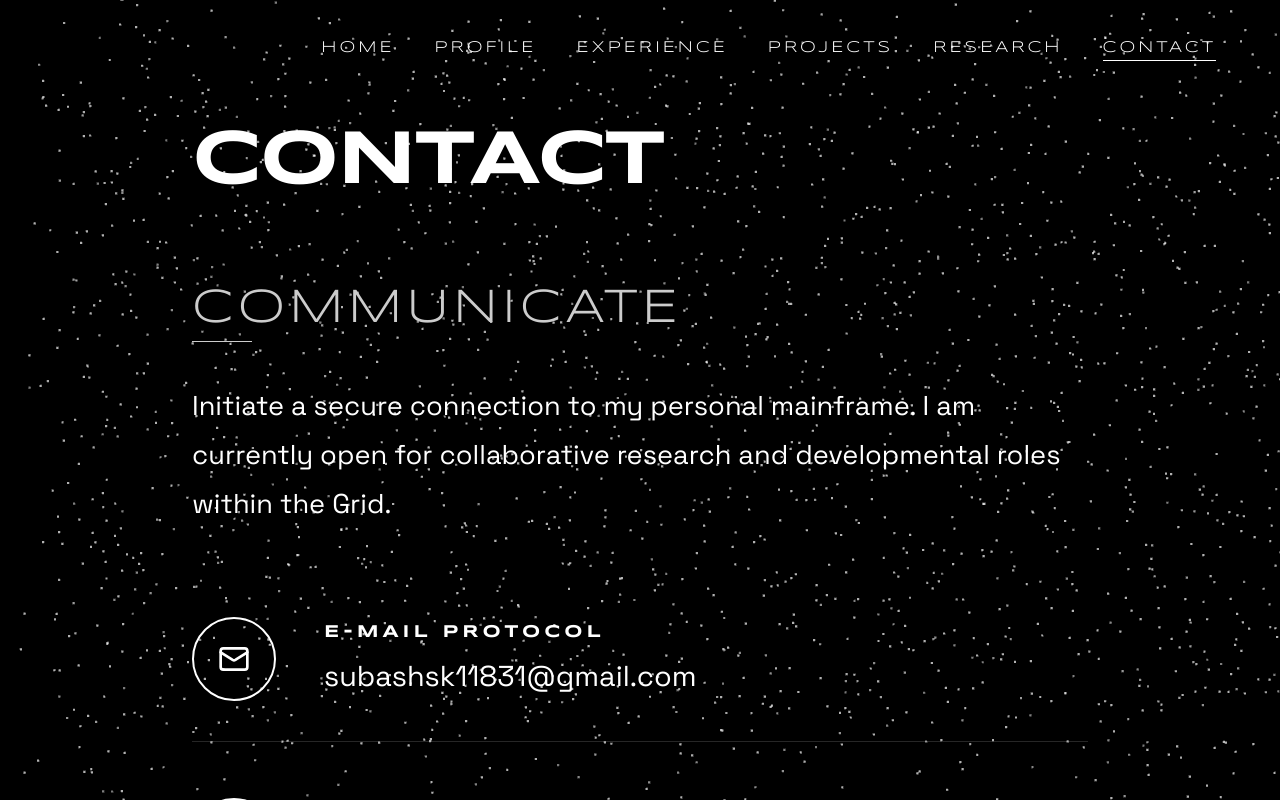
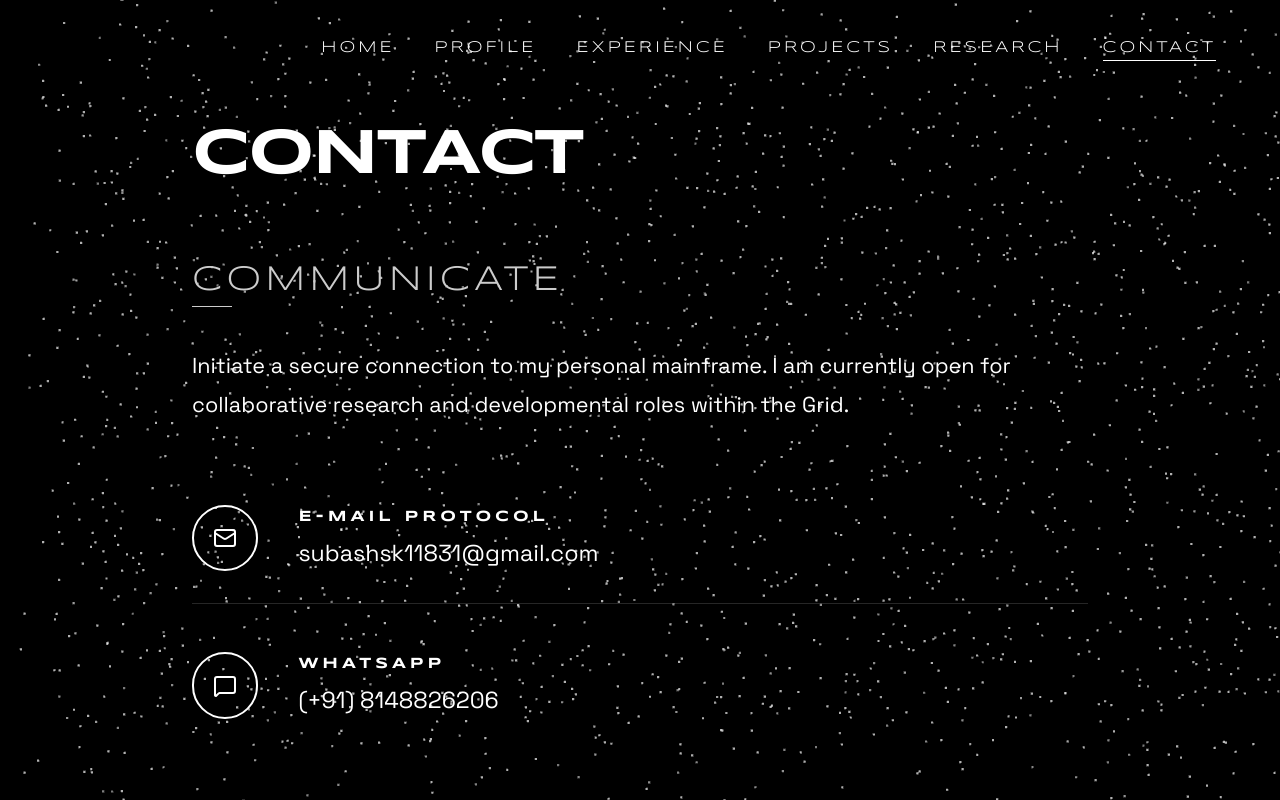
Before and after one commit to SubashSK777/Portfolio, a React (Vite) app: page /#/contact in a window 1280 px wide. Built offline with nearby package versions, Linux system fonts and the light colour scheme.

Commit message:
UX: Balanced typography - Reduced global heading/title sizes slightly, while significantly boosting Research section legibility and author prominence.

```diff
--- a/src/index.css
+++ b/src/index.css
@@ -170,17 +170,17 @@ ul {
 h1.display-title {
   font-family: var(--font-display);
   font-weight: 700;
-  font-size: clamp(3rem, 6vw, 5.5rem);
+  font-size: clamp(2.5rem, 5vw, 4.5rem);
   text-transform: uppercase;
   line-height: 1.1;
-  margin-bottom: 2.5rem;
+  margin-bottom: 2rem;
   letter-spacing: -2px;
 }
 
 h2.section-title {
   font-family: var(--font-display);
   font-weight: 400;
-  font-size: 3rem;
+  font-size: 2.2rem;
   text-transform: uppercase;
   letter-spacing: 4px;
   color: var(--text-muted);
@@ -194,18 +194,18 @@ h2.section-title::after {
   bottom: -0.5rem;
   /* Lifted up cleanly to sit between Title and Text */
   left: 0;
-  width: 60px;
+  width: 40px;
   height: 1px;
   background: var(--text-muted);
 }
 
 p.body-text {
-  font-size: 1.7rem;
+  font-size: 1.35rem;
   line-height: 1.8;
   color: var(--text-main);
   font-weight: 400;
   /* Made slightly less bold */
-  max-width: 1200px;
+  max-width: 1000px;
 }
 
 /* --- Navigation --- */
--- a/src/pages/About.jsx
+++ b/src/pages/About.jsx
@@ -42,13 +42,13 @@ const About = () => {
                         <h2 className="section-title">Technical Expertise</h2>
                         <div style={{ display: 'flex', gap: '3rem', flexWrap: 'wrap' }}>
                             <div>
-                                <strong style={{ color: '#fff', fontSize: '1.2rem', textTransform: 'uppercase', display: 'block', marginBottom: '1.5rem' }}>Languages</strong>
-                                <div style={{ display: 'flex', gap: '2.5rem', alignItems: 'center' }}>
-                                    <div style={{ display: 'flex', alignItems: 'center', gap: '0.8rem' }}>
-                                        <Terminal size={28} color="var(--text-main)" /> <span className="body-text" style={{ fontSize: '1.4rem', color: '#fff' }}>Python</span>
+                                <strong style={{ color: '#fff', fontSize: '1.1rem', textTransform: 'uppercase', display: 'block', marginBottom: '1.2rem' }}>Languages</strong>
+                                <div style={{ display: 'flex', gap: '2rem', alignItems: 'center' }}>
+                                    <div style={{ display: 'flex', alignItems: 'center', gap: '0.7rem' }}>
+                                        <Terminal size={24} color="var(--text-main)" /> <span className="body-text" style={{ fontSize: '1.3rem', color: '#fff' }}>Python</span>
                                     </div>
-                                    <div style={{ display: 'flex', alignItems: 'center', gap: '0.8rem' }}>
-                                        <Database size={28} color="var(--text-main)" /> <span className="body-text" style={{ fontSize: '1.4rem', color: '#fff' }}>SQL</span>
+                                    <div style={{ display: 'flex', alignItems: 'center', gap: '0.7rem' }}>
+                                        <Database size={24} color="var(--text-main)" /> <span className="body-text" style={{ fontSize: '1.3rem', color: '#fff' }}>SQL</span>
                                     </div>
                                 </div>
                             </div>
--- a/src/pages/Contact.jsx
+++ b/src/pages/Contact.jsx
@@ -29,23 +29,23 @@ const Contact = () => {
 
                         <div style={{ display: 'flex', flexDirection: 'column', gap: '1rem' }}>
 
-                            <a href="mailto:subashsk11831@gmail.com" className="minimal-card" style={{ display: 'flex', alignItems: 'center', gap: '3rem', padding: '2.5rem 0', textDecoration: 'none' }}>
-                                <div style={{ padding: '1.5rem', border: '2px solid #fff', borderRadius: '50%', display: 'flex' }}>
-                                    <Mail size={32} color="#ffffff" />
+                            <a href="mailto:subashsk11831@gmail.com" className="minimal-card" style={{ display: 'flex', alignItems: 'center', gap: '2.5rem', padding: '2rem 0', textDecoration: 'none' }}>
+                                <div style={{ padding: '1.2rem', border: '2px solid #fff', borderRadius: '50%', display: 'flex' }}>
+                                    <Mail size={24} color="#ffffff" />
                                 </div>
                                 <div>
-                                    <strong style={{ display: 'block', color: '#fff', fontFamily: 'var(--font-display)', fontSize: '1.1rem', letterSpacing: '4px', marginBottom: '1rem' }}>E-MAIL PROTOCOL</strong>
-                                    <span className="body-text" style={{ fontSize: '1.8rem', color: '#fff' }}>subashsk11831@gmail.com</span>
+                                    <strong style={{ display: 'block', color: '#fff', fontFamily: 'var(--font-display)', fontSize: '0.95rem', letterSpacing: '4px', marginBottom: '0.8rem' }}>E-MAIL PROTOCOL</strong>
+                                    <span className="body-text" style={{ fontSize: '1.45rem', color: '#fff' }}>subashsk11831@gmail.com</span>
                                 </div>
                             </a>
 
-                            <a href="https://wa.me/918148826206" target="_blank" rel="noreferrer" className="minimal-card" style={{ display: 'flex', alignItems: 'center', gap: '3rem', padding: '2.5rem 0', textDecoration: 'none', borderBottom: 'none' }}>
-                                <div style={{ padding: '1.5rem', border: '2px solid #fff', borderRadius: '50%', display: 'flex' }}>
-                                    <MessageSquare size={32} color="#ffffff" />
+                            <a href="https://wa.me/918148826206" target="_blank" rel="noreferrer" className="minimal-card" style={{ display: 'flex', alignItems: 'center', gap: '2.5rem', padding: '2rem 0', textDecoration: 'none', borderBottom: 'none' }}>
+                                <div style={{ padding: '1.2rem', border: '2px solid #fff', borderRadius: '50%', display: 'flex' }}>
+                                    <MessageSquare size={24} color="#ffffff" />
                                 </div>
                                 <div>
-                                    <strong style={{ display: 'block', color: '#fff', fontFamily: 'var(--font-display)', fontSize: '1.1rem', letterSpacing: '4px', marginBottom: '1rem' }}>WHATSAPP</strong>
-                                    <span className="body-text" style={{ fontSize: '1.8rem', color: '#fff' }}>(+91) 8148826206</span>
+                                    <strong style={{ display: 'block', color: '#fff', fontFamily: 'var(--font-display)', fontSize: '0.95rem', letterSpacing: '4px', marginBottom: '0.8rem' }}>WHATSAPP</strong>
+                                    <span className="body-text" style={{ fontSize: '1.45rem', color: '#fff' }}>(+91) 8148826206</span>
                                 </div>
                             </a>
 
--- a/src/pages/Experience.jsx
+++ b/src/pages/Experience.jsx
@@ -21,7 +21,7 @@ const Experience = () => {
                     transition={{ delay: 0.4, duration: 0.8 }}
                 >
                     <div className="minimal-card" style={{ borderBottom: 'none' }}>
-                        <h2 className="section-title">AI/ML Developer Intern</h2>
+                        <h2 className="section-title" style={{ fontSize: '1.8rem' }}>AI/ML Developer Intern</h2>
 
                         <div style={{ display: 'flex', justifyContent: 'space-between', marginBottom: '2rem', fontFamily: 'var(--font-display)', fontSize: '1.2rem', color: '#fff', letterSpacing: '2px' }}>
                             <span>GENPLUS INNOVATIONS PRIVATE LIMITED</span>
--- a/src/pages/Publications.jsx
+++ b/src/pages/Publications.jsx
@@ -77,23 +77,23 @@ const Publications = () => {
                   <span style={{ color: 'var(--text-muted)' }}>{pub.year}</span>
                 </div>
 
-                <h2 style={{ fontSize: '1.4rem', fontWeight: 500, lineHeight: 1.4, marginBottom: '0.5rem', color: '#fff' }}>
+                <h2 style={{ fontSize: '1.6rem', fontWeight: 500, lineHeight: 1.4, marginBottom: '1rem', color: '#fff' }}>
                   {pub.title}
                 </h2>
 
-                <p className="body-text" style={{ fontSize: '0.9rem', marginBottom: '1rem', fontStyle: 'italic' }}>
+                <p className="body-text" style={{ fontSize: '1.4rem', marginBottom: '1.5rem', fontStyle: 'italic', color: '#fff' }}>
                   in {pub.featured}
                 </p>
 
-                <p className="body-text" style={{ fontSize: '1rem', marginBottom: '1.5rem', color: '#888' }}>
+                <p className="body-text" style={{ fontSize: '1.5rem', marginBottom: '2.5rem', color: '#ccc' }}>
                   {pub.description}
                 </p>
 
-                <div style={{ display: 'flex', justifyContent: 'space-between', alignItems: 'center', flexWrap: 'wrap', gap: '1rem' }}>
-                  <span style={{ fontFamily: 'var(--font-display)', fontSize: '0.7rem', color: '#ffffff', letterSpacing: '1px' }}>
+                <div style={{ display: 'flex', justifyContent: 'space-between', alignItems: 'center', flexWrap: 'wrap', gap: '1.5rem' }}>
+                  <span style={{ fontFamily: 'var(--font-display)', fontSize: '1.1rem', color: '#ffffff', letterSpacing: '1px', maxWidth: '80%' }}>
                     AUTHORS: {pub.authorship}
                   </span>
-                  <a href={pub.link} target="_blank" rel="noreferrer" className="minimal-button" style={{ padding: '0.5rem 1rem', fontSize: '0.7rem' }}>
+                  <a href={pub.link} target="_blank" rel="noreferrer" className="minimal-button" style={{ padding: '0.8rem 1.5rem', fontSize: '1rem' }}>
                     view record
                   </a>
                 </div>
```
Also changed, not shown: src/pages/Projects.jsx (+6 -6 lines).
